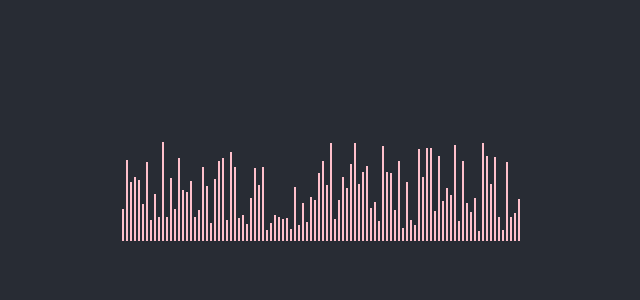
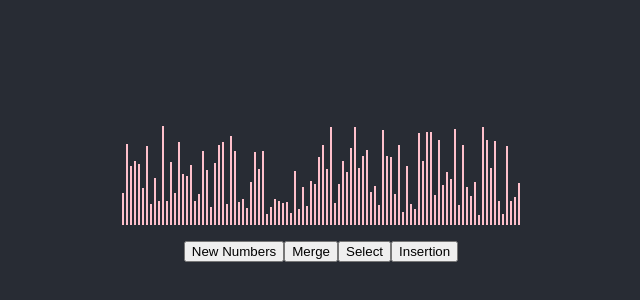
Before and after one commit to uclaseo/sorta, a React (Create React App) app: page / in a window 1280 px wide. Shown: the part 206-506 px from the top of the page, without its empty margins (319-959 px from the left). Built offline with nearby package versions, Linux system fonts and the light colour scheme.

Commit message:
Added buttons

```diff
--- a/src/containers/Visualizer/Visualizer.js
+++ b/src/containers/Visualizer/Visualizer.js
@@ -11,7 +11,7 @@ class Visualizer extends Component {
     this.generateRandomArray(100);
   }
 
-  generateRandomArray(length) {
+  generateRandomArray = (length) => {
     const array = [];
     for (let i = 0; i < length; i += 1) {
       array.push(this.generateRandomIntFromInterval(10, length));
@@ -21,21 +21,34 @@ class Visualizer extends Component {
     });
   }
 
-  generateRandomIntFromInterval(min, max) {
+  generateRandomIntFromInterval = (min, max) => {
     return Math.floor(Math.random() * (max - min + 1) + min);
+  }
+
+  handleOnClick = () => {
+    this.generateRandomArray(100);
   }
 
   render() {
     const { array } = this.state;
     return (
-      <div className={styles.barContainer}>
-        {
-          array.map((value, index) => (
-            <div className={styles.barValue} key={index} style={{ height: `${value}px`}}>
-              {/* {value} */}
-            </div>
-          ))
-        }
+      <div className={styles.visualizerContainer}>
+        <div className={styles.bars}>
+          {
+            array.map((value, index) => (
+              <div
+                className={styles.barValue}
+                key={index}
+                style={{ height: `${value}px`}}
+              >
+              </div>
+            ))
+          }
+        </div>
+        <button onClick={this.handleOnClick}>New Numbers</button>
+        <button onClick={this.handleOnClick}>Merge</button>
+        <button onClick={this.handleOnClick}>Select</button>
+        <button onClick={this.handleOnClick}>Insertion</button>
       </div>
     );
   }
--- a/src/containers/Visualizer/Visualizer.module.css
+++ b/src/containers/Visualizer/Visualizer.module.css
@@ -1,6 +1,10 @@
-.barContainer {
+.visualizerContainer {
   /* position: absolute; */
   /* left: 100px; */
+}
+
+.bars {
+
 }
 
 .barValue {
```
